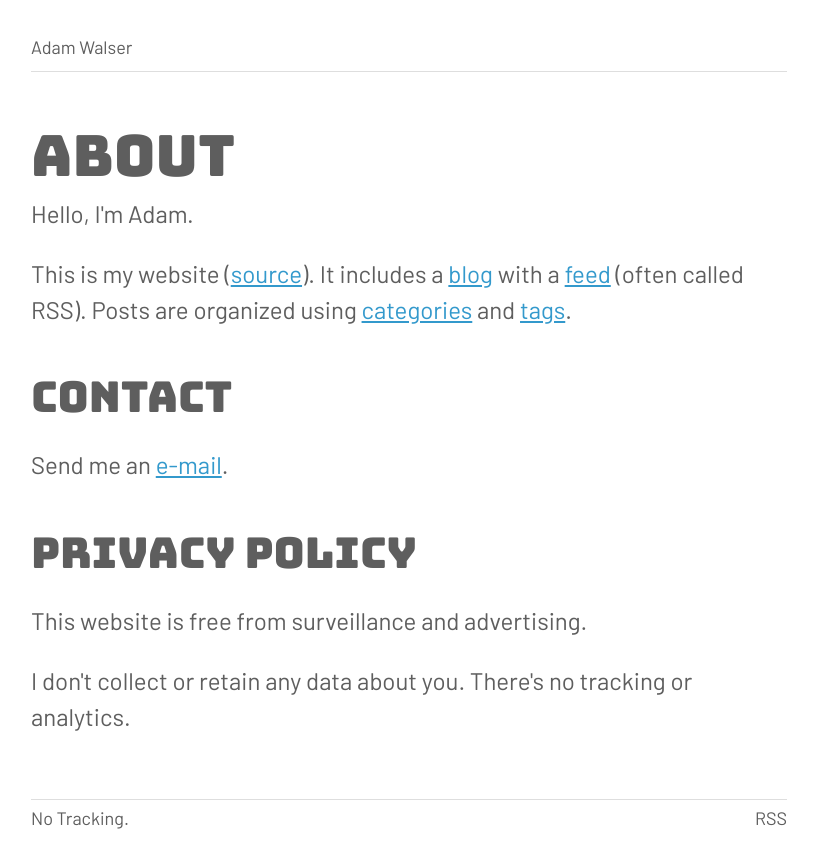
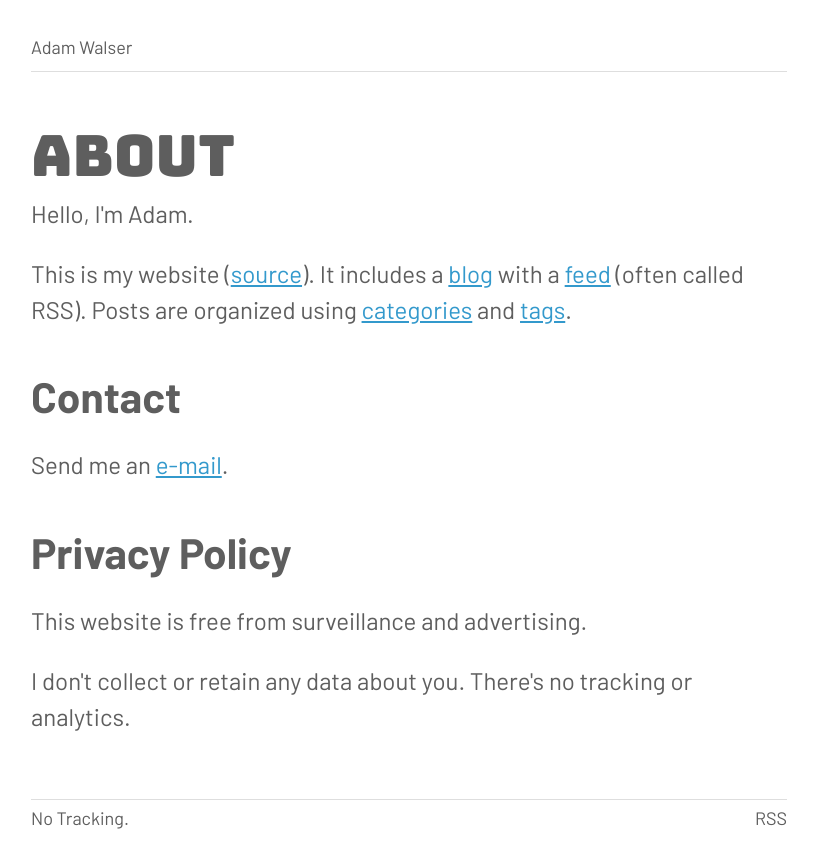
Before and after one commit to ajpwalser/ajpwalser.github.io, a Jekyll site: the page built from about.html, in a window 1280 px wide. Shown: the top 868 px of the page, without its empty margins (231-1048 px from the left). Built offline with Jekyll 4.4.1, drawn with Linux system fonts in a browser that asks for light colours.

Commit message:
Update style.css

```diff
--- a/css/style.css
+++ b/css/style.css
@@ -64,7 +64,7 @@
 /* Body */
 
 body {
-	font-family: 'Barlow', -apple-system, BlinkMacSystemFont, Segoe UI, Helvetica, Arial, sans-serif, Apple Color Emoji, Segoe UI Emoji, Segoe UI Symbol !important;
+	font-family: 'Barlow', -apple-system, BlinkMacSystemFont, Segoe UI, Helvetica, Arial, sans-serif, Apple Color Emoji, Segoe UI Emoji, Segoe UI Symbol;
 	font-size: 100%;
 	line-height: 1.3;
 	background-color: var(--background);
@@ -116,11 +116,15 @@
 /* Headings */
 
 h1,
-h2,
+h2 {
+	font-family: 'Bungee', -apple-system, BlinkMacSystemFont, Segoe UI, Helvetica, Arial, sans-serif, Apple Color Emoji, Segoe UI Emoji, Segoe UI Symbol;
+	font-weight: 400;
+}
+
 h3,
 h4 {
-	font-family: 'Bungee', -apple-system, BlinkMacSystemFont, Segoe UI, Helvetica, Arial, sans-serif, Apple Color Emoji, Segoe UI Emoji, Segoe UI Symbol;
-	font-weight: 400;
+	font-family: 'Barlow', -apple-system, BlinkMacSystemFont, Segoe UI, Helvetica, Arial, sans-serif, Apple Color Emoji, Segoe UI Emoji, Segoe UI Symbol;
+	font-weight: 700;
 }
 
 h1 {
```
